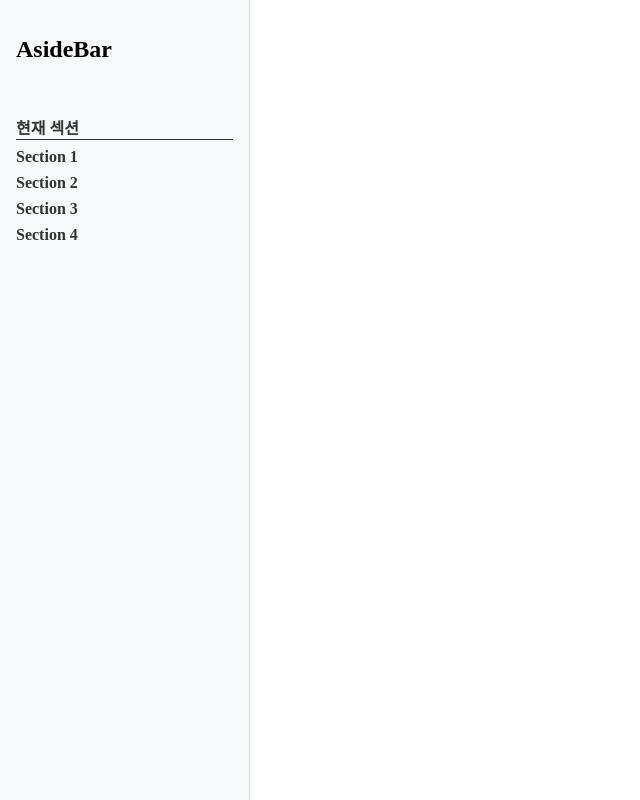
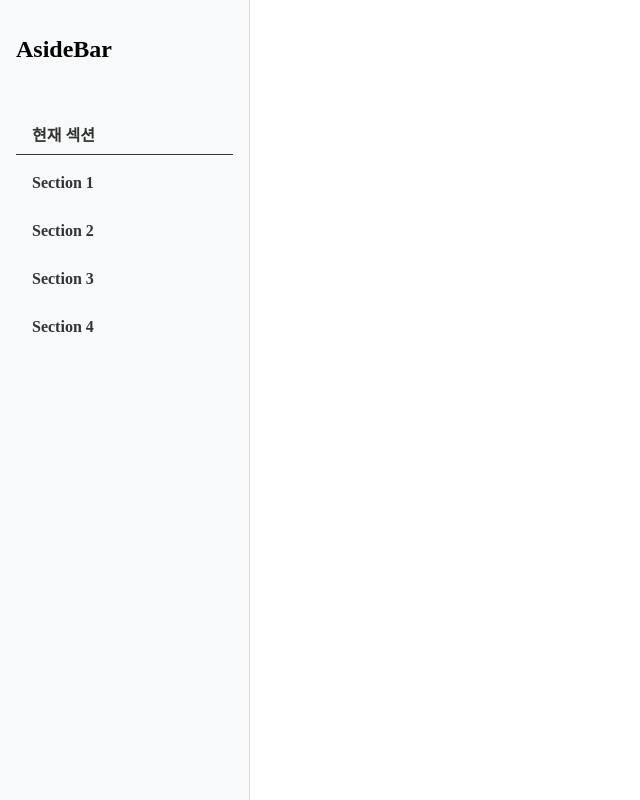
Before and after one commit to JangHwanPark/React_State_Practice, a React (Vite) app in the folder type_user/: page / in a window 1280 px wide. Shown: the whole page, without its empty margins (0-640 px from the left). Built offline with nearby package versions, Linux system fonts and the light colour scheme.

Commit message:
feat: AsideBar 생성 및 스켈레톤 작업

```diff
--- a/type_user/src/components/common/_AsideBar.scss
+++ b/type_user/src/components/common/_AsideBar.scss
@@ -9,6 +9,9 @@
   display: flex;
   flex-direction: column;
   padding: 1rem;
+
+  /* 가상 클래스가 밖으로 안나가도록 설정 */
+  overflow: hidden;
 }
 
 .aside-bar-header {
@@ -18,20 +21,20 @@
 .aside-bar-nav ul {
   list-style-type: none;
   padding: 0;
-}
 
-.aside-bar-nav ul li {
-  margin-bottom: 0.5rem;
-}
+  li {
+    height: 40px;
+    margin-bottom: 0.5rem;
+    padding: 0 1rem;
+    display: flex;
+    align-items: center;
 
-.aside-bar-nav ul li a {
-  text-decoration: none;
-  color: #333;
-  font-weight: bold;
-}
-
-.aside-bar-nav ul li a:hover {
-  color: #007bff;
+    a {
+      text-decoration: none;
+      color: #333;
+      font-weight: bold;
+    }
+  }
 }
 
 /* Active Event */
```
